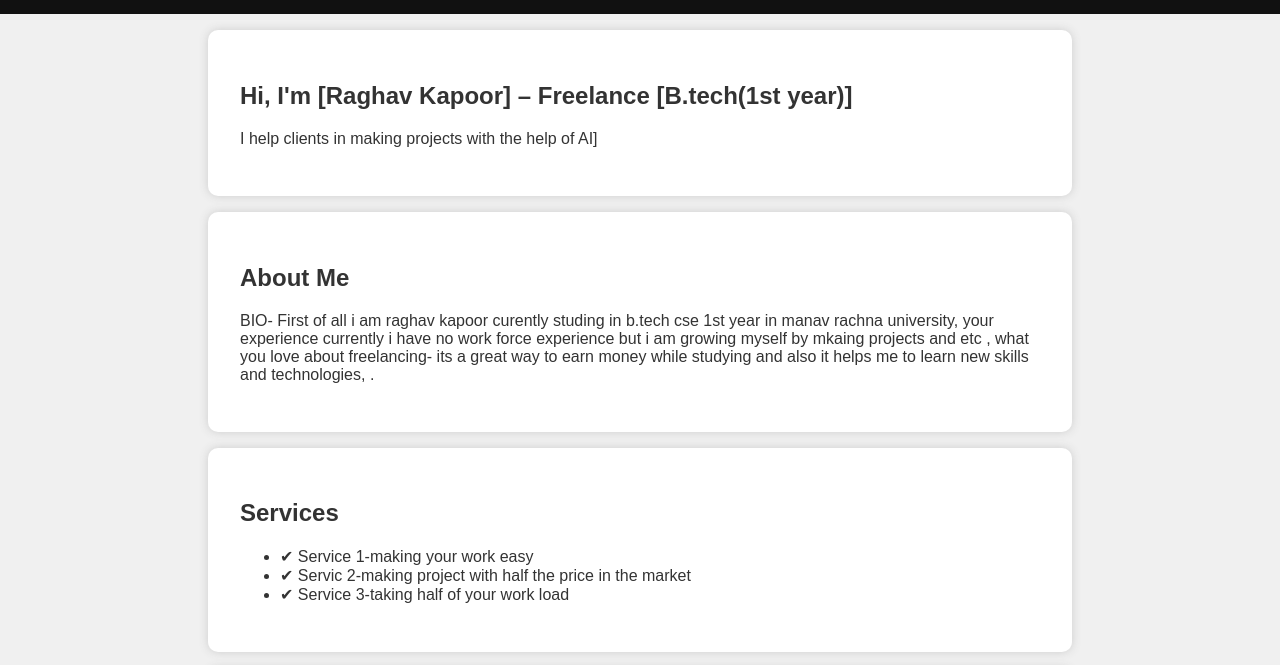
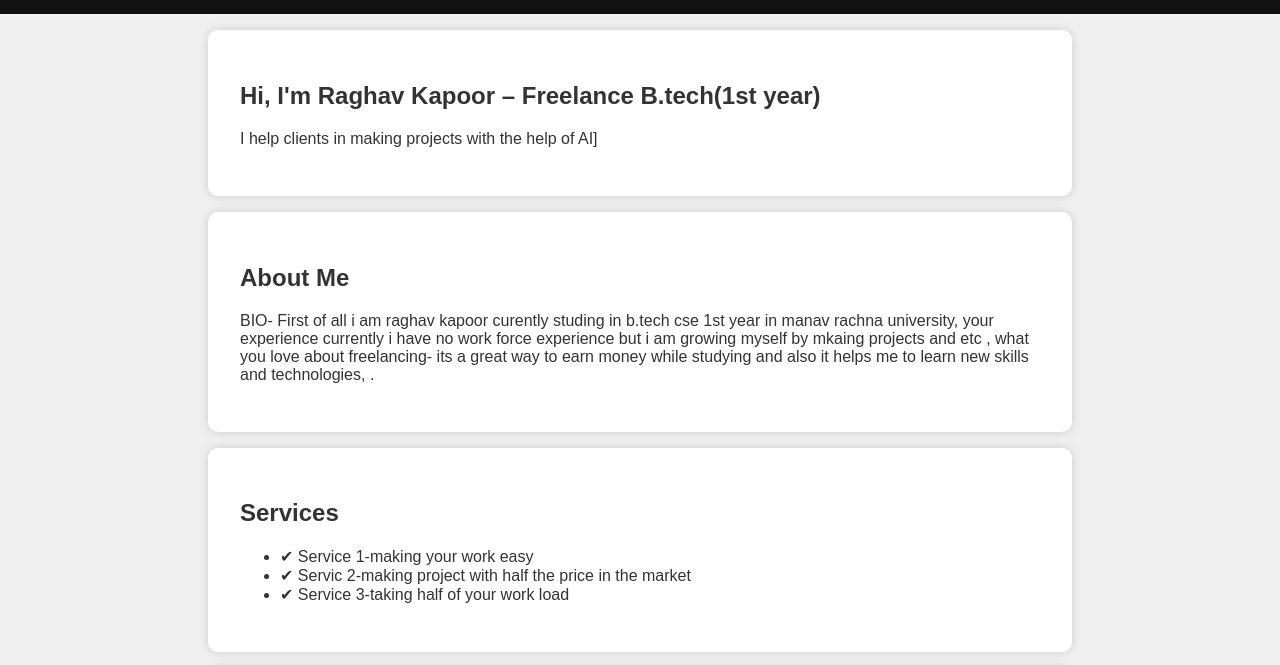
Before and after one commit to Raghavk01/freelance-website, a plain HTML site: page index.html in a window 1280 px wide. Shown: the part 116-781 px from the top of the page. Drawn offline with Linux system fonts and the light colour scheme.

Commit message:
Update index.html

```diff
--- a/index.html
+++ b/index.html
@@ -17,7 +17,7 @@
   </header>
 
   <section id="hero">
-    <h2>Hi, I'm [Raghav Kapoor] – Freelance [B.tech(1st year)]</h2>
+    <h2>Hi, I'm Raghav Kapoor – Freelance B.tech(1st year)</h2>
     <p>I help clients in making projects with the help of AI]</p>
   </section>
 
```
